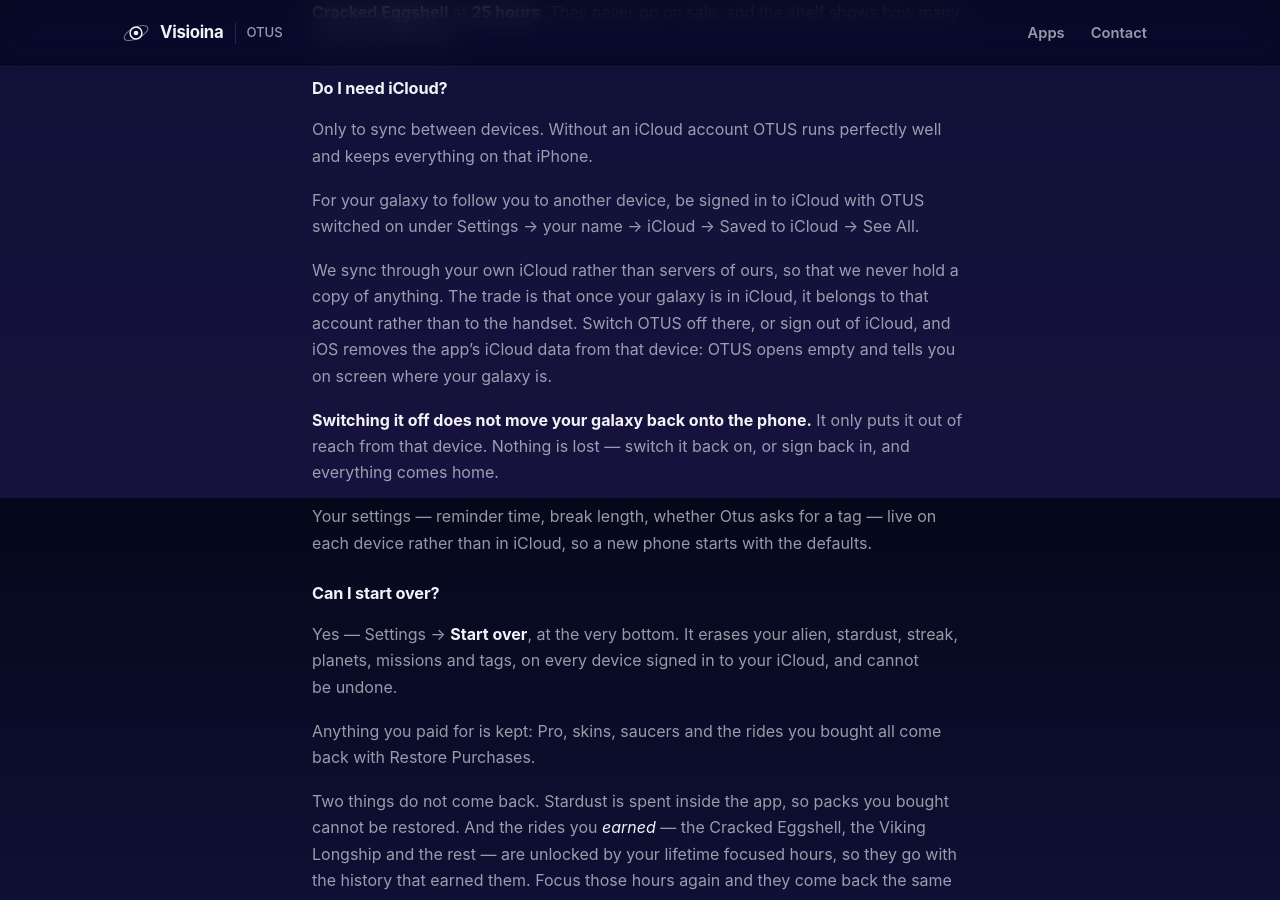
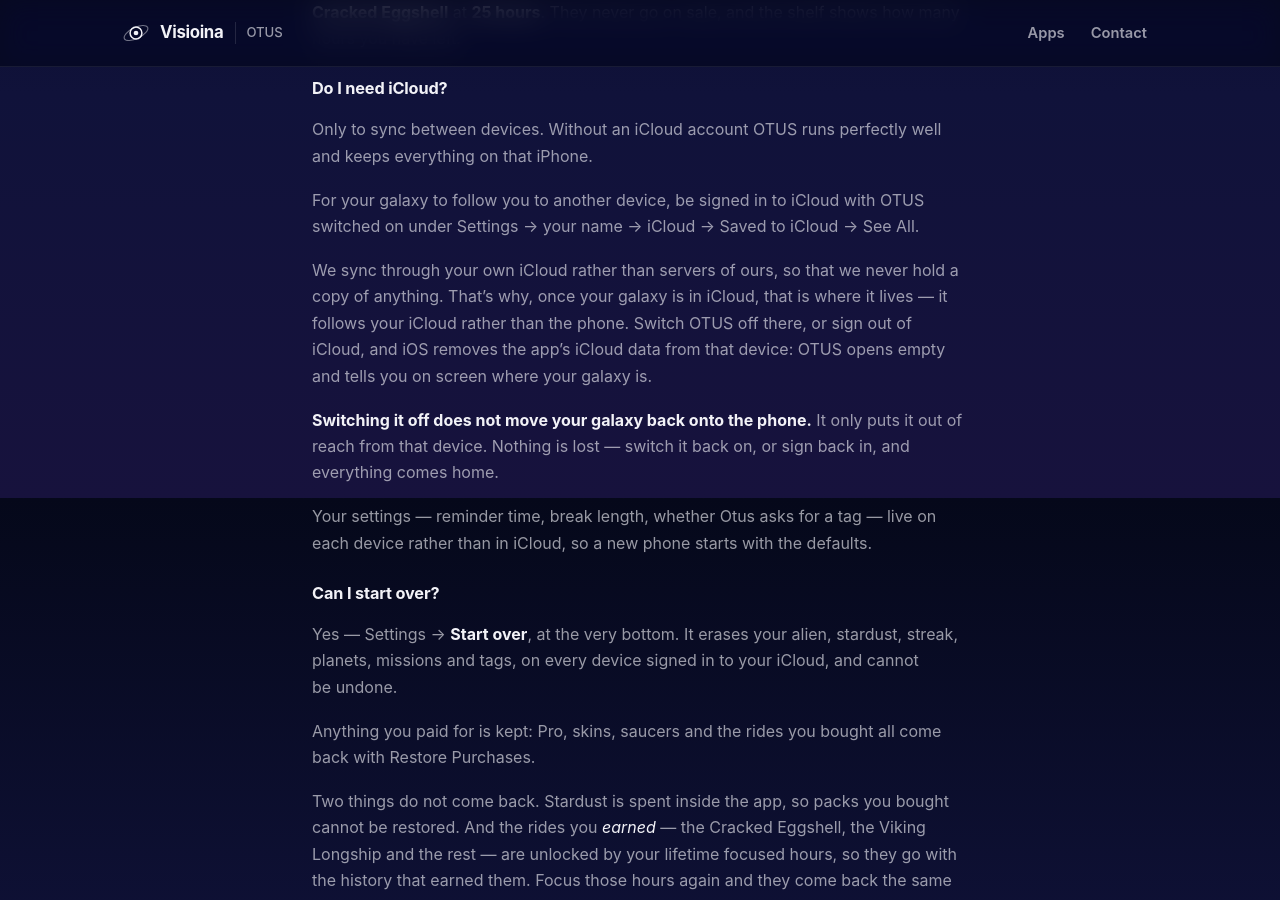
Before and after one commit to selinahti/visioinawebsite, a Jekyll site: the page built from _apps/otus/faq.md, in a window 1280 px wide and 900 px high, scrolled down 3102 px. Built offline with Jekyll 4.4.1, drawn with Linux system fonts in a browser that asks for light colours.

Commit message:
That's why, rather than the trade is

```diff
--- a/_apps/otus/faq.md
+++ b/_apps/otus/faq.md
@@ -143,10 +143,10 @@ OTUS switched on under Settings → your name → iCloud → Saved to iCloud →
 All.
 
 We sync through your own iCloud rather than servers of ours, so that we never
-hold a copy of anything. The trade is that once your galaxy is in iCloud, it
-belongs to that account rather than to the handset. Switch OTUS off there, or
-sign out of iCloud, and iOS removes the app's iCloud data from that device:
-OTUS opens empty and tells you on screen where your galaxy is.
+hold a copy of anything. That's why, once your galaxy is in iCloud, that is
+where it lives — it follows your iCloud rather than the phone. Switch OTUS off
+there, or sign out of iCloud, and iOS removes the app's iCloud data from that
+device: OTUS opens empty and tells you on screen where your galaxy is.
 
 **Switching it off does not move your galaxy back onto the phone.** It only puts
 it out of reach from that device. Nothing is lost — switch it back on, or sign
```
